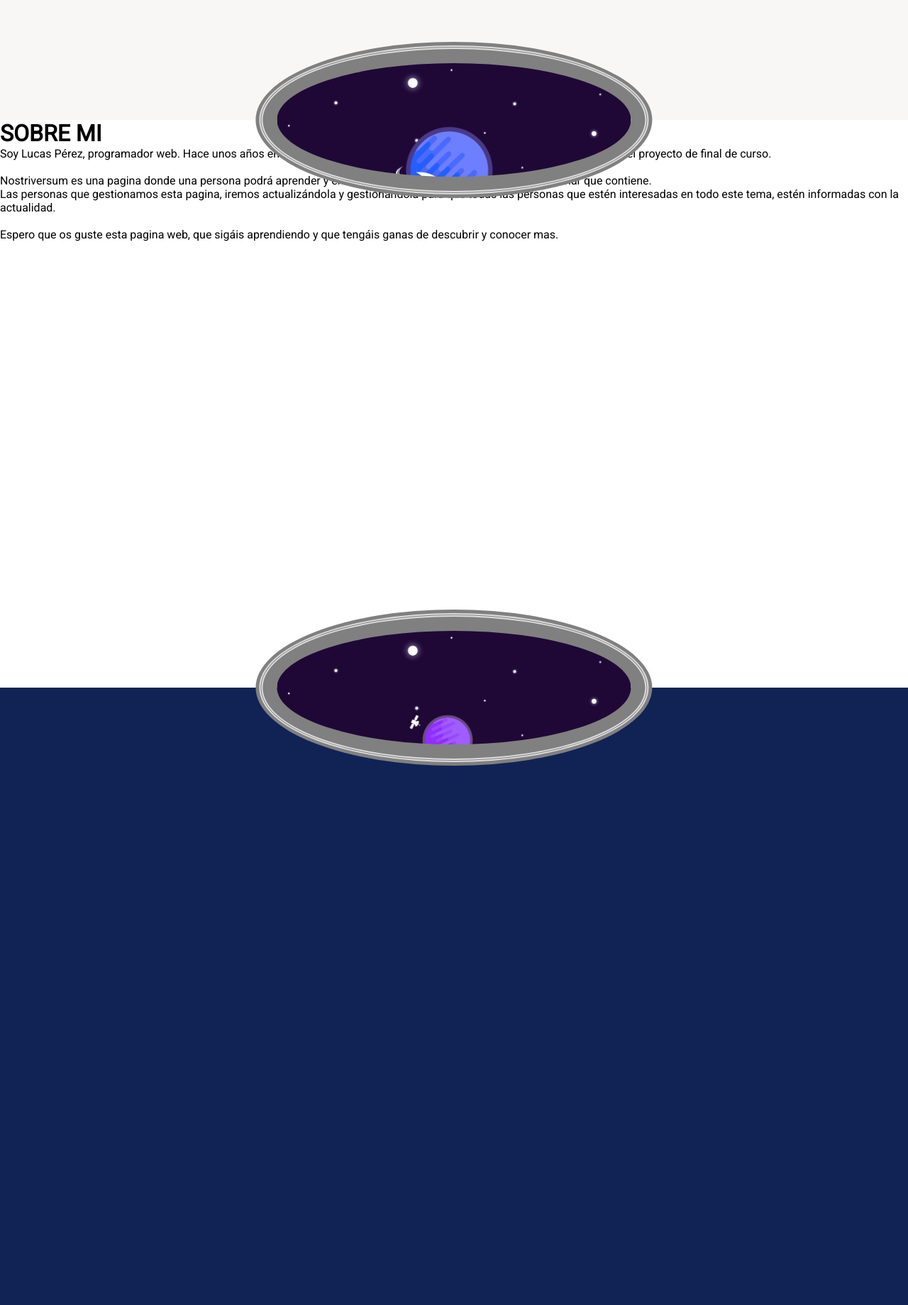
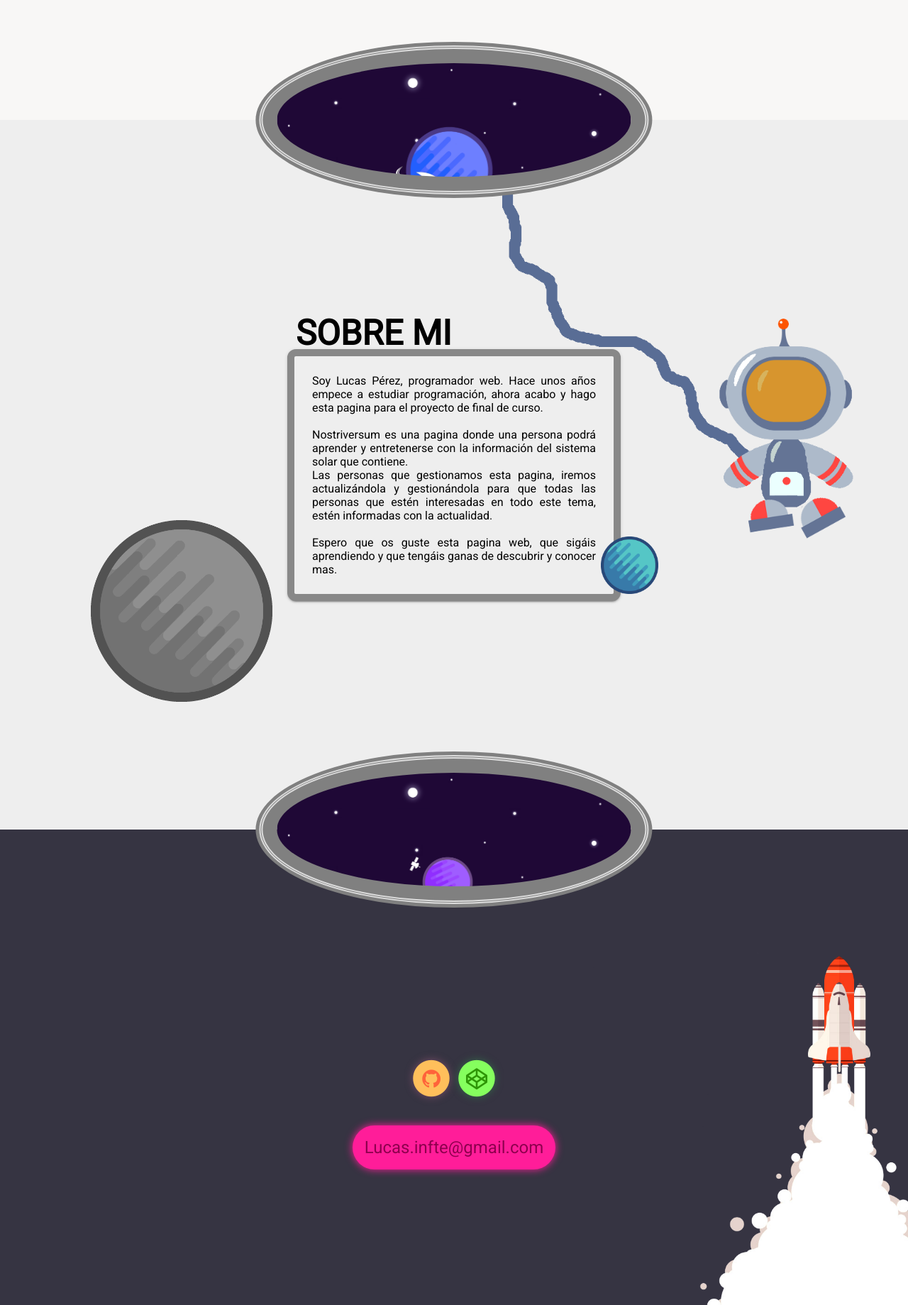
Before and after one commit to Lucduck/Nostriversum, a PHP site: page / in a window 1280 px wide. Shown: the part 831-2670 px from the top of the page at 71% size. Before the commit the page ends 1910 px from the top, so only its background shows below. Run offline with PHP 8.4, Linux system fonts and the light colour scheme; data that the repository does not hold is empty; some libraries are stand-ins or nearby versions; some web fonts are replaced.

Commit message:
Pequeños cambios de diseño en el Front-end

```diff
--- a/css/style.css
+++ b/css/style.css
@@ -359,13 +359,101 @@ header > h1{
   background: rgb(248, 247, 246);
 }
 .aboutMe{
+  position: relative;
   height: 100vh;
-  background: #fff;
-}
+  background: var(--color_7);
+  background-image: url(../img/as_space.png);
+  background-size: 50%;
+  background-position-x: 100%;
+  background-repeat: no-repeat;
+  padding: 100px 0;
+  display: -ms-flexbox;
+  display: -webkit-flex;
+  display: flex;
+  -webkit-flex-direction: column;
+  -ms-flex-direction: column;
+  flex-direction: column;
+  -webkit-justify-content: center;
+  -ms-flex-pack: center;
+  justify-content: center;
+  -webkit-align-content: center;
+  -ms-flex-line-pack: center;
+  align-content: center;
+  -webkit-align-items: center;
+  -ms-flex-align: center;
+  align-items: center;
+  text-align: justify;}
+  .aboutMe .moon{
+    position: absolute;
+    width: 20%;
+    left: 10%;
+    bottom: 18%;}
+  .aboutMe .content{
+    max-width: calc(100% - 70px);
+    width: 400px;
+    position: relative;
+    padding: 25px;
+    background-color: var(--color_7);
+    border: 10px solid var(--color_6);
+    border-radius: 12px;
+    box-shadow: var(--shadow_2_box);}
+    .aboutMe .content .p-blue{
+      position: absolute;
+      width: 18%;
+      right: -14%;
+      bottom: 0%;}
+    .aboutMe .content h1{
+      position: absolute;
+      top: -61px;
+      font-size: 49px;
+      left: 2px;}
+
 .contact{
   height: 100vh;
-  background: #125;
-}
+  background: #363442;
+  background-image: url(../img/cohete.png);
+  background-size: auto 80%;
+  background-repeat: no-repeat;
+  background-position: 100% 100%;
+  display: -ms-flexbox;
+  display: -webkit-flex;
+  display: flex;
+  -webkit-flex-direction: column;
+  -ms-flex-direction: column;
+  flex-direction: column;
+  -webkit-justify-content: center;
+  -ms-flex-pack: center;
+  justify-content: center;
+  -webkit-align-content: center;
+  -ms-flex-line-pack: center;
+  align-content: center;
+  -webkit-align-items: center;
+  -ms-flex-align: center;
+  align-items: center;}
+  .contact a{
+    text-decoration: none;}
+  .contact a:nth-child(1) i:nth-child(1){
+    text-shadow: 0 0 12px #784c66;
+    color: #ffbf5b;}
+  .contact a:nth-child(1) i:nth-child(2){
+    color: #ff633a;}
+  .contact a:nth-child(2) i:nth-child(1){
+    text-shadow: 0 0 12px #346649;
+    color: #85ff5e;}
+  .contact a:nth-child(2) i:nth-child(2){
+    color: #2e9506;}
+  .contact span{
+    font-size: 30px;}
+  .contact p{
+    box-shadow: 0 0 12px #ff1d99;
+    background-color: #ff1d99;
+    font-size: 24px;
+    color: #8e004e;
+    cursor: pointer;
+    margin-top: 36px;
+    padding: 17px;
+    border-radius: 50px;}
+
 .parallax{
   position: relative;
   display: -ms-flexbox;
@@ -374,6 +462,7 @@ header > h1{
   -webkit-justify-content: center;
   -ms-flex-pack: center;
   justify-content: center;
+  z-index: 1;
 }
 #pr-space-1 > .window-space{
   background-image: url(../img/estrellas3.jpg);
--- a/index.php
+++ b/index.php
@@ -78,6 +78,9 @@
 	</div>
 
 	<div id="aboutMe" class="aboutMe section">
+		<img class='moon' src="img/moon.png">
+		<div class="content">
+			<img class='p-blue' src="img/bblue.png">
 			<h1>SOBRE MI</h1>
 			<p>Soy Lucas Pérez, programador web. Hace unos años empece a estudiar programación, ahora acabo y hago esta pagina para el proyecto de final de curso.</p>
 			<br>
@@ -86,6 +89,7 @@
 			<br>
 			<p>Espero que os guste esta pagina web, que sigáis aprendiendo y que tengáis ganas de descubrir y conocer mas.</p>
 		</div>
+	</div>
 
 	<div id="pr-space-2" class="parallax section">
 		<div class="window-space" data-type="parallax"></div>
@@ -93,7 +97,21 @@
 	</div>
 
 	<div id="contact" class="contact section">
-
+		<div>
+			<a href="https://github.com/Lucduck">
+				<span class="fa-stack fa-lg">
+					<i class="fa fa-circle fa-stack-2x"></i>
+					<i class="fa fa-github fa-stack-1x fa-inverse"></i>
+				</span>
+			</a>
+			<a href="https://codepen.io/Luduck/">
+				<span class="fa-stack fa-lg">
+					<i class="fa fa-circle fa-stack-2x"></i>
+					<i class="fa fa-codepen fa-stack-1x fa-inverse"></i>
+				</span>
+			</a>
+		</div>
+		<p>Lucas.infte@gmail.com</p>
 	</div>
 </body>
 
```
Also changed, not shown: img/as_space.png (added), img/bblue.png (added), img/cohete.png (added), img/moon.png (added), img/space.gif (added). Lines whose indentation alone changed are shown as unchanged.
